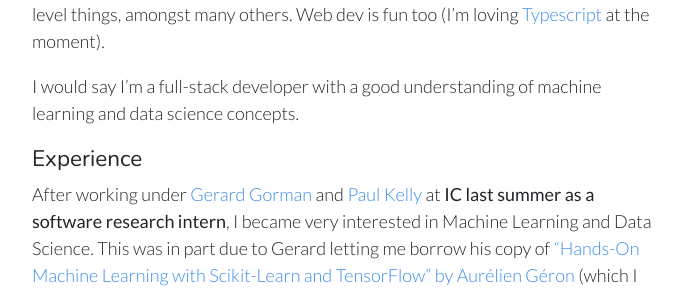
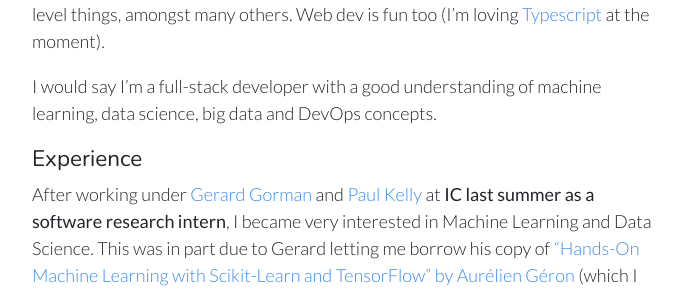
Before and after one commit to RajatRasal/rajatrasal.github.io, a Jekyll site: the page built from about.md, in a window 1280 px wide. Shown: the part 428-718 px from the top of the page, without its empty margins (296-983 px from the left). Built offline with Jekyll 4.4.1, drawn with Linux system fonts in a browser that asks for light colours.

Commit message:
Edit about.md

```diff
--- a/about.md
+++ b/about.md
@@ -7,7 +7,7 @@ I am a 2nd year student currently studying **Computing at Imperial College Londo
 
 When I'm coding, I'll almost always be using **Python** and **Bash** (in <a class="inline-links" href="https://github.com/RajatRasal/vimrc">VIM</a>), but I have used a wide range of other programming languages and tools since **I started programming around 6 years ago**. These range from using cloud and big data technologies, such as **GCP and Hadoop**, and DevOps technologies, **Docker and Kubernetes**, to **JAVA** for most of my university projects and **C++ and C** for low level things, amongst many others. Web dev is fun too (I'm loving <a class="inline-links" href="https://medium.com/javascript-scene/the-typescript-tax-132ff4cb175b">Typescript</a> at the moment).
 
-I would say I'm a full-stack developer with a good understanding of machine learning and data science concepts.
+I would say I'm a full-stack developer with a good understanding of machine learning, data science, big data and DevOps concepts.
 
 ##### Experience
 After working under <a class="inline-links" href="https://www.imperial.ac.uk/people/g.gorman">Gerard Gorman</a> and <a class="inline-links" href="https://www.imperial.ac.uk/people/p.kelly">Paul Kelly</a> at **IC last summer as a software research intern**, I became very interested in Machine Learning and Data Science. This was in part due to Gerard letting me borrow his copy of <a class="inline-links" href="https://www.amazon.co.uk/Hands-Machine-Learning-Scikit-Learn-TensorFlow/dp/1491962291">"Hands-On Machine Learning with Scikit-Learn and TensorFlow" by Aurélien Géron</a> (which I am yet to return) [^keras], which is an absolutely amazing book.
```
